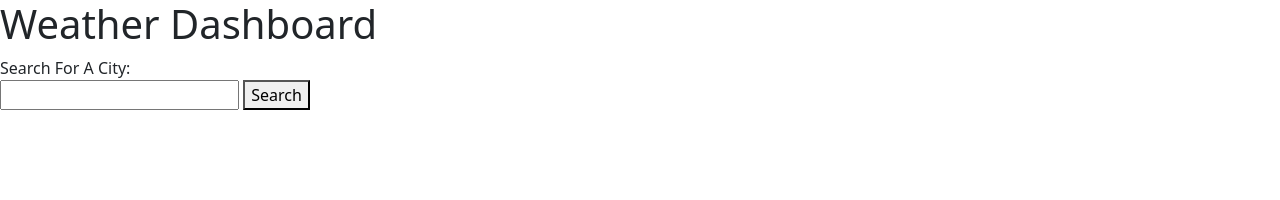
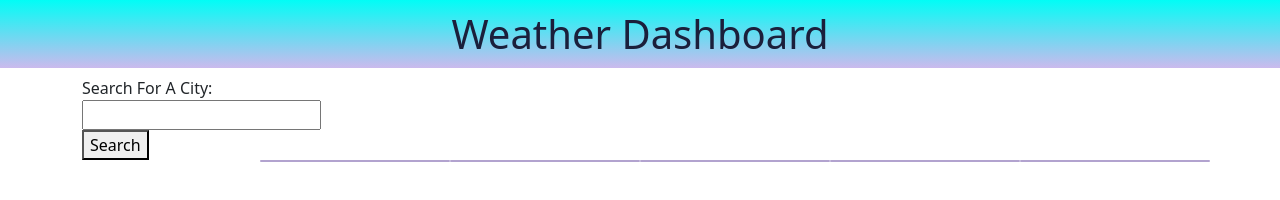
Before and after one commit to adunny/weather-app, a plain HTML site: page index.html in a window 1280 px wide. Drawn offline with nearby package versions, Linux system fonts and the light colour scheme.

Commit message:
add styling to current weather and forecast

```diff
--- a/assets/css/style.css
+++ b/assets/css/style.css
@@ -0,0 +1,10 @@
+
+.header-text {
+    text-align: center;
+    background-image: linear-gradient(#01FDF6, #CBBAED);
+    padding: 10px;
+    color: #1B1F3B;
+}
+.card {
+    background-color: #CBBAED;
+}
--- a/assets/js/script.js
+++ b/assets/js/script.js
@@ -37,8 +37,8 @@ function getWeather(lat, lon){
 };
 
 function displayCurrentWeather(weather, city){
-    // $(`<h2>${weather.temp}<h2>`).appendTo(currentWeatherEl)
     var currentDate = moment().format("L")
+    currentWeatherEl.addClass("border border-dark")
     $("#city-name").text(`${city} ${currentDate}`)
     $("#temp").text(`Temp: ${weather.temp}°F`)
     $("#wind").text(`Wind: ${weather.wind_speed} MPH`)
@@ -88,6 +88,3 @@ function displayForecast(forecast){
 
 
 }
-
-// getWeather();
-// getLocation();
--- a/index.html
+++ b/index.html
@@ -11,30 +11,35 @@
 
 <body>
     <header>
-        <h1>Weather Dashboard</h1>
+        <h1 class="header-text">Weather Dashboard</h1>
     </header>
 
     <main>
-        <div>
-            <form>
+       <div class="container">
+        <div class="row">
+            <form class="col-3">
                 <label for="city">Search For A City:</label><br>
                 <input  id="city-search" type="text" name="cityname">
                 <button id="search-btn" type="button">Search</button>
             </form>
+
+            <div id="weather-display" class="col-9">
+                <h2 id="city-name"></h2>
+                <p id="temp"></p>
+                <p id="wind"></p>
+                <p id="humidity"></p>
+                <p id="uv-index"></p>
+            </div>
+         </div>
+       </div>
+       <div class="container">
+        <div id="weather-forecast" class="row justify-content-end">
+            <div id="day-one" class="col-2 card"></div>
+            <div id="day-two" class="col-2 card"></div>
+            <div id="day-three" class="col-2 card"></div>
+            <div id="day-four" class="col-2 card"></div>
+            <div id="day-five" class="col-2 card"></div>
         </div>
-        <div id="weather-display">
-            <h2 id="city-name"></h2>
-            <p id="temp"></p>
-            <p id="wind"></p>
-            <p id="humidity"></p>
-            <p id="uv-index"></p>
-        </div>
-        <div id="weather-forecast">
-            <div id="day-one"></div>
-            <div id="day-two"></div>
-            <div id="day-three"></div>
-            <div id="day-four"></div>
-            <div id="day-five"></div>
         </div>
     </main>
 
```
